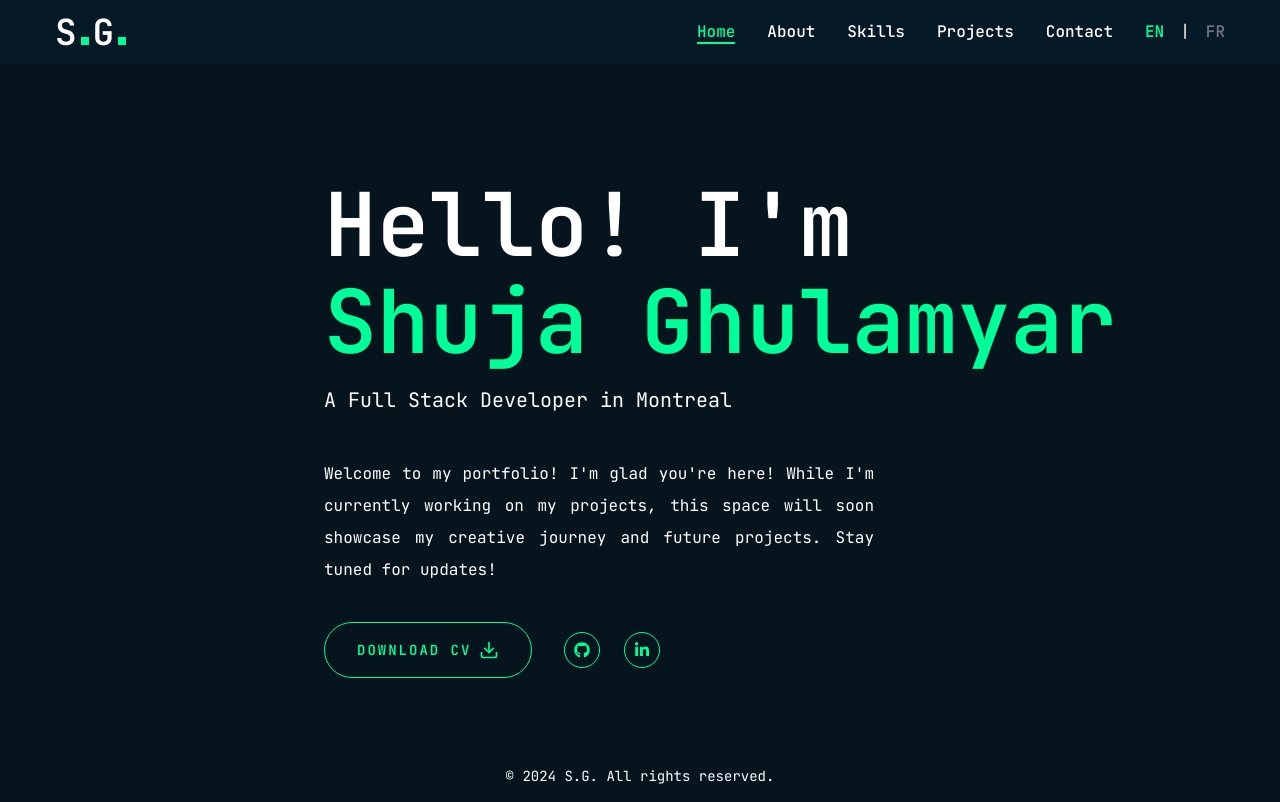
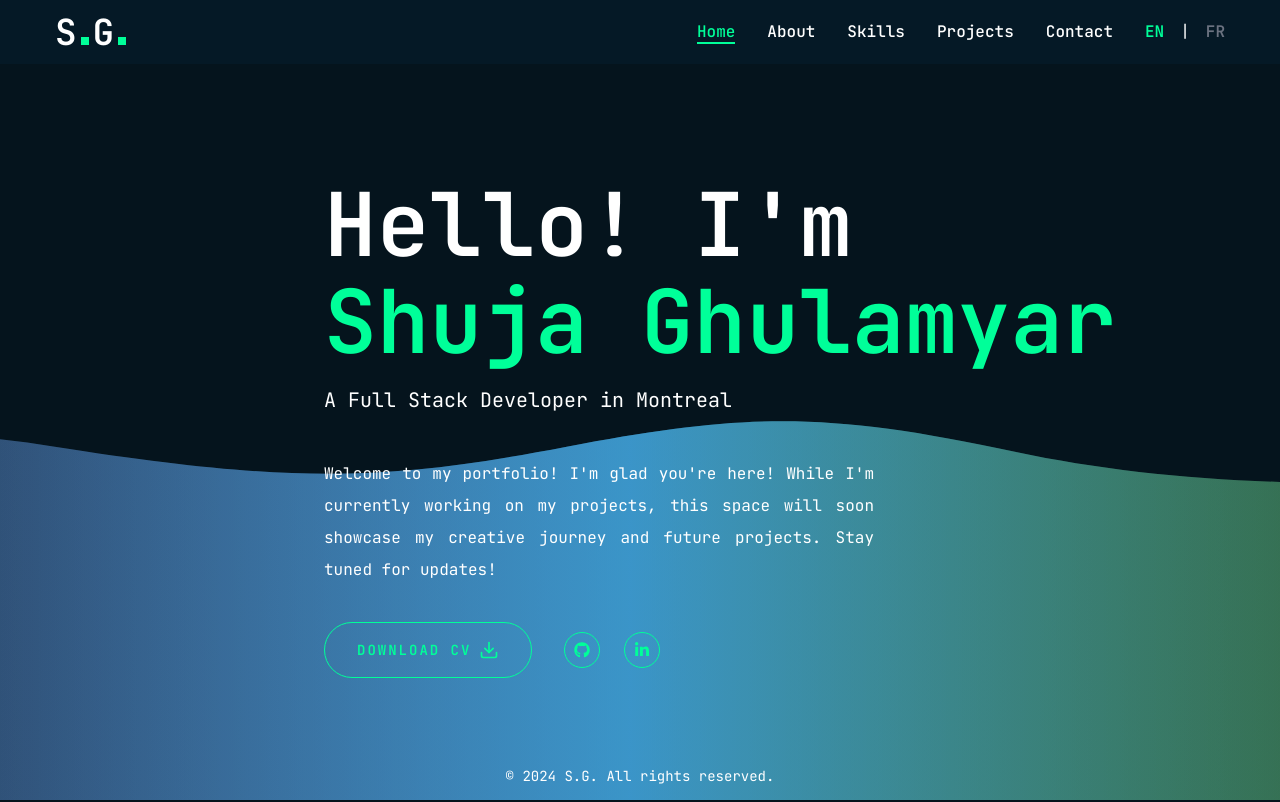
Before and after one commit to ShujauddinGhulamyar/portfolio, a Next.js app: page /en/home in a window 1280 px wide. Built offline with nearby package versions, Linux system fonts and the light colour scheme.

Commit message:
feat: added an animated background on home page

```diff
--- a/app/[locale]/globals.css
+++ b/app/[locale]/globals.css
@@ -1,12 +1,29 @@
+/* styles/globals.css */
 @tailwind base;
 @tailwind components;
 @tailwind utilities;
 
 @layer base {
+  /* Définir un fond sombre de base pour toute la page */
   body {
     @apply font-primary bg-primary text-white leading-loose;
   }
+
+  /* Appliquer des styles aux titres */
   .h1 {
     @apply text-[48px] xl:text-[88px] leading-[1.1] font-semibold;
   }
+
+  /* Ajuster l'HTML et le body pour que la page prenne toute la hauteur */
+  html,
+  body {
+    margin: 0;
+    padding: 0;
+    height: 100%;
+  }
+
+  /* Utiliser la couleur primaire pour le fond */
+  .bg-primary {
+    background-color: #0e4166; /* Cette couleur correspond à #0e4166 */
+  }
 }
--- a/app/[locale]/home/page.jsx
+++ b/app/[locale]/home/page.jsx
@@ -1,3 +1,4 @@
+// pages/index.js
 "use client";
 
 import { Button } from "@/components/ui/button";
@@ -5,11 +6,16 @@ import { FiDownload } from "react-icons/fi";
 import { motion } from "framer-motion";
 import Social from "@/components/Social";
 import { useTranslations } from "next-intl";
+import AnimatedBackground from "@/components/AnimatedBackground"; // Importer le fond animé
 
 const Home = () => {
   const t = useTranslations("Home");
 
   return (
+    <>
+      {/* Fond animé SVG */}
+      <AnimatedBackground />
+
       <motion.section
         id="home"
         initial={{ opacity: 0 }}
@@ -76,7 +82,11 @@ const Home = () => {
                   >
                     <motion.div
                       whileHover={{ scale: 1.1 }}
-                    transition={{ type: "spring", stiffness: 150, damping: 20 }}
+                      transition={{
+                        type: "spring",
+                        stiffness: 150,
+                        damping: 20,
+                      }}
                     >
                       <Button variant="outline" size="lg">
                         <span>{t("download_cv")}</span>
@@ -102,6 +112,7 @@ const Home = () => {
           </div>
         </div>
       </motion.section>
+    </>
   );
 };
 
--- /dev/null
+++ b/components/AnimatedBackground.jsx
@@ -0,0 +1,73 @@
+// components/AnimatedBackground.jsx
+import React from "react";
+
+const AnimatedBackground = () => (
+  <svg
+    version="1.1"
+    xmlns="http://www.w3.org/2000/svg"
+    xmlnsXlink="http://www.w3.org/1999/xlink"
+    x="0px"
+    y="0px"
+    width="100%"
+    height="100%"
+    viewBox="0 0 1600 900"
+    preserveAspectRatio="xMidYMax slice"
+    className="absolute top-0 left-0 w-full h-full z-[-1]" // Garder le fond derrière le contenu
+  >
+    <defs>
+      <linearGradient id="bg">
+        <stop offset="0%" style={{ stopColor: "rgba(130, 158, 249, 0.06)" }} />
+        <stop offset="50%" style={{ stopColor: "rgba(76, 190, 255, 0.6)" }} />
+        <stop offset="100%" style={{ stopColor: "rgba(115, 209, 72, 0.2)" }} />
+      </linearGradient>
+      <path
+        id="wave"
+        fill="url(#bg)"
+        d="M-363.852,502.589c0,0,236.988-41.997,505.475,0 s371.981,38.998,575.971,0s293.985-39.278,505.474,5.859s493.475,48.368,716.963-4.995v560.106H-363.852V502.589z"
+      />
+    </defs>
+    <g>
+      <use xlinkHref="#wave" opacity=".3">
+        <animateTransform
+          attributeName="transform"
+          attributeType="XML"
+          type="translate"
+          dur="10s"
+          calcMode="spline"
+          values="270 230; -334 180; 270 230"
+          keyTimes="0; .5; 1"
+          keySplines="0.42, 0, 0.58, 1.0; 0.42, 0, 0.58, 1.0"
+          repeatCount="indefinite"
+        />
+      </use>
+      <use xlinkHref="#wave" opacity=".6">
+        <animateTransform
+          attributeName="transform"
+          attributeType="XML"
+          type="translate"
+          dur="8s"
+          calcMode="spline"
+          values="-270 230;243 220;-270 230"
+          keyTimes="0; .6; 1"
+          keySplines="0.42, 0, 0.58, 1.0; 0.42, 0, 0.58, 1.0"
+          repeatCount="indefinite"
+        />
+      </use>
+      <use xlinkHref="#wave" opacity=".9">
+        <animateTransform
+          attributeName="transform"
+          attributeType="XML"
+          type="translate"
+          dur="6s"
+          calcMode="spline"
+          values="0 230;-140 200;0 230"
+          keyTimes="0; .4; 1"
+          keySplines="0.42, 0, 0.58, 1.0; 0.42, 0, 0.58, 1.0"
+          repeatCount="indefinite"
+        />
+      </use>
+    </g>
+  </svg>
+);
+
+export default AnimatedBackground;
```
Lines whose indentation alone changed are shown as unchanged.
